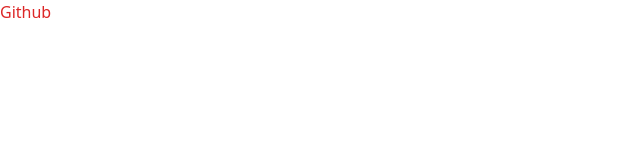
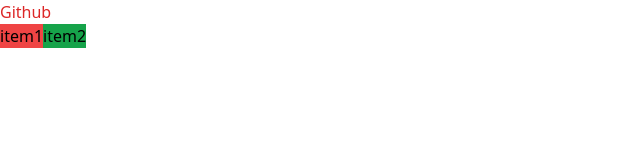
Before and after one commit to peti6114/tailwind-test1, a website: page src/index.html in a window 1280 px wide. Shown: the whole page, without its empty margins (0-640 px from the left). Drawn offline with Linux system fonts and the light colour scheme.

Commit message:
update file1

```diff
--- a/src/index.html
+++ b/src/index.html
@@ -9,6 +9,16 @@
 <body>
     <div>
         <h2 class="text-red-600">Github</h2>
+        <section>
+            <div class="flex flex-row">
+                <div class="item1 bg-red-500">
+                    item1
+                </div>
+                <div class="item1 bg-green-600">
+                    item2
+                </div>
+            </div>
+        </section>
     </div>
 </body>
 </html>
```
Also changed, not shown: public/style.css.
